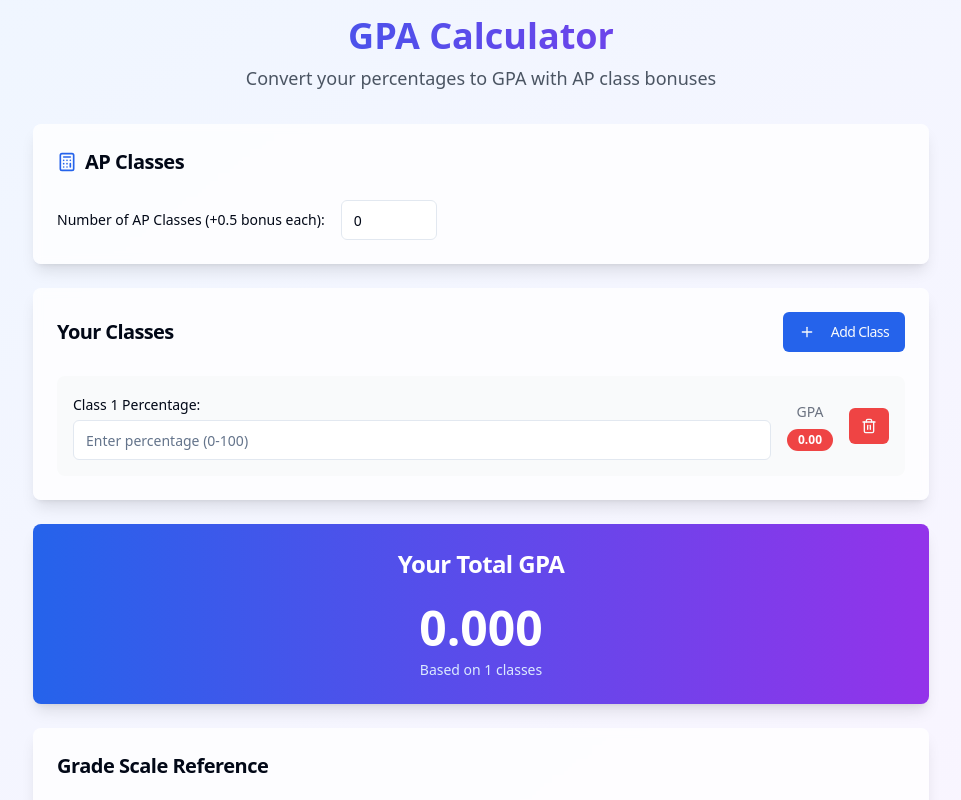
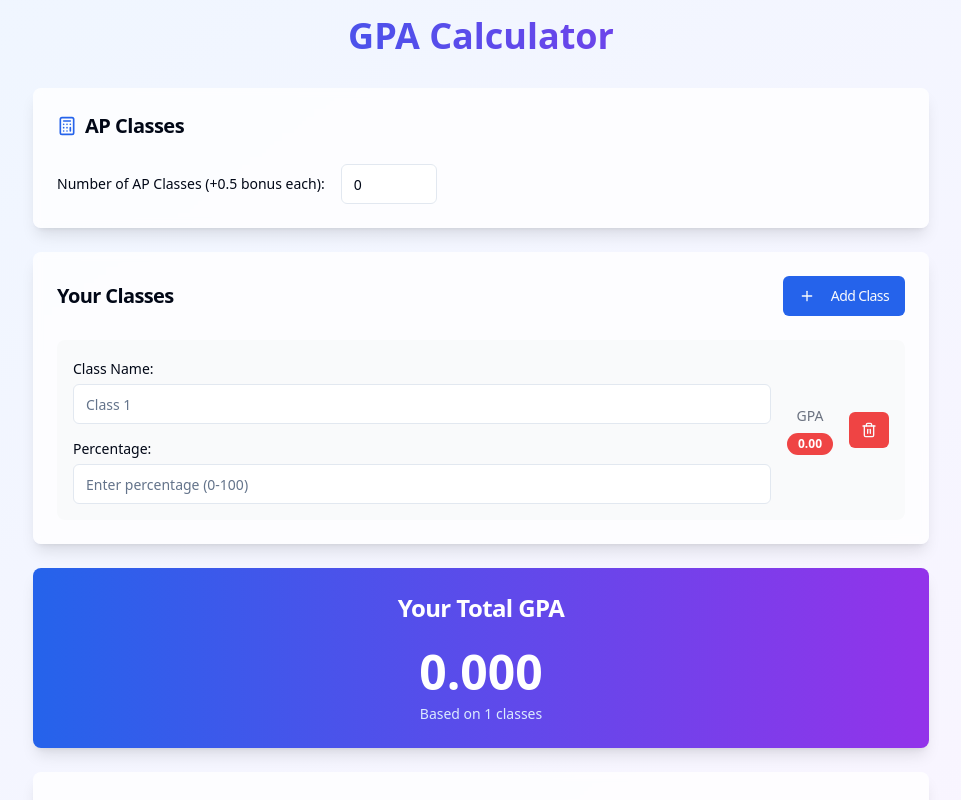
Before and after one commit to Supposeduck30/waukee-schools-gpa-calculator, a React (Vite) app: page / in a window 1280 px wide. Both pictures are taken after a click on the button "Add Class". Shown: the top 800 px of the page, without its empty margins (159-1120 px from the left). Built offline with nearby package versions, Linux system fonts and the light colour scheme.

Commit message:
Refactor: Remove intro text, add class names
Removes the introductory text and adds an input field for class names.

```diff
--- a/src/components/GPACalculator.tsx
+++ b/src/components/GPACalculator.tsx
@@ -10,6 +10,7 @@ import { convertToGPA } from '@/utils/gpaConverter';
 
 interface ClassGrade {
   id: number;
+  name: string;
   percentage: number;
   gpa: number;
 }
@@ -21,12 +22,18 @@ const GPACalculator = () => {
   const [nextId, setNextId] = useState<number>(1);
 
   const addClass = () => {
-    setClasses([...classes, { id: nextId, percentage: 0, gpa: 0 }]);
+    setClasses([...classes, { id: nextId, name: '', percentage: 0, gpa: 0 }]);
     setNextId(nextId + 1);
   };
 
   const removeClass = (id: number) => {
     setClasses(classes.filter(cls => cls.id !== id));
+  };
+
+  const updateClassName = (id: number, name: string) => {
+    setClasses(classes.map(cls =>
+      cls.id === id ? { ...cls, name } : cls
+    ));
   };
 
   const updateClassPercentage = (id: number, percentage: number) => {
@@ -64,7 +71,6 @@ const GPACalculator = () => {
           <h1 className="text-4xl font-bold bg-gradient-to-r from-blue-600 to-purple-600 bg-clip-text text-transparent mb-2">
             GPA Calculator
           </h1>
-          <p className="text-gray-600 text-lg">Convert your percentages to GPA with AP class bonuses</p>
         </div>
 
         {/* AP Classes Input */}
@@ -117,12 +123,26 @@ const GPACalculator = () => {
             ) : (
               classes.map((cls, index) => (
                 <div key={cls.id} className="flex items-center gap-4 p-4 bg-gray-50 rounded-lg">
-                  <div className="flex-1">
-                    <Label htmlFor={`class-${cls.id}`} className="text-sm font-medium">
-                      Class {index + 1} Percentage:
+                  <div className="flex-1 space-y-3">
+                    <div>
+                      <Label htmlFor={`class-name-${cls.id}`} className="text-sm font-medium">
+                        Class Name:
                       </Label>
                       <Input
-                      id={`class-${cls.id}`}
+                        id={`class-name-${cls.id}`}
+                        type="text"
+                        value={cls.name}
+                        onChange={(e) => updateClassName(cls.id, e.target.value)}
+                        className="mt-1"
+                        placeholder={`Class ${index + 1}`}
+                      />
+                    </div>
+                    <div>
+                      <Label htmlFor={`class-percentage-${cls.id}`} className="text-sm font-medium">
+                        Percentage:
+                      </Label>
+                      <Input
+                        id={`class-percentage-${cls.id}`}
                         type="number"
                         min="0"
                         max="100"
@@ -132,6 +152,7 @@ const GPACalculator = () => {
                         className="mt-1"
                         placeholder="Enter percentage (0-100)"
                       />
+                    </div>
                   </div>
                   <div className="text-center">
                     <div className="text-sm text-gray-500 mb-1">GPA</div>
```
Lines whose indentation alone changed are shown as unchanged.
